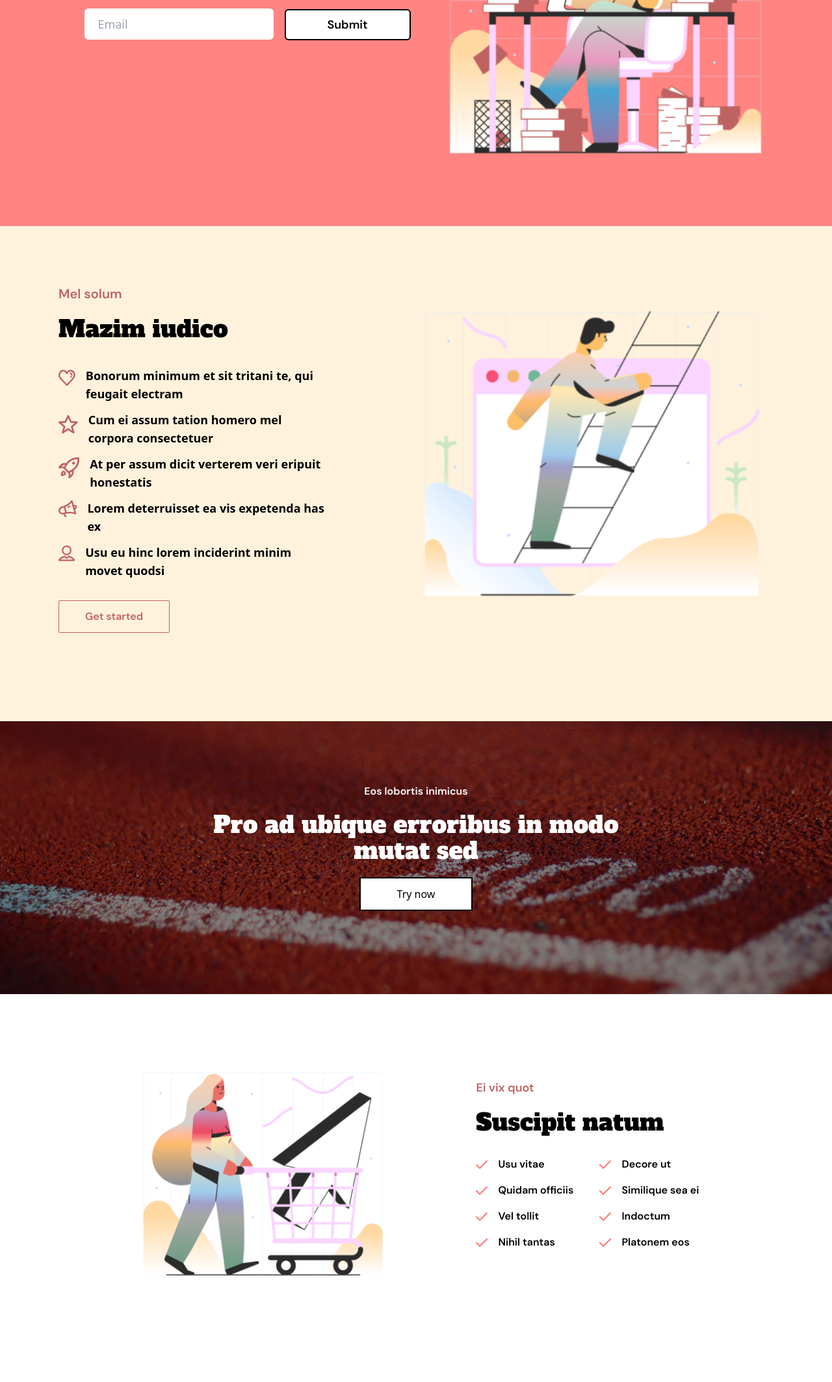
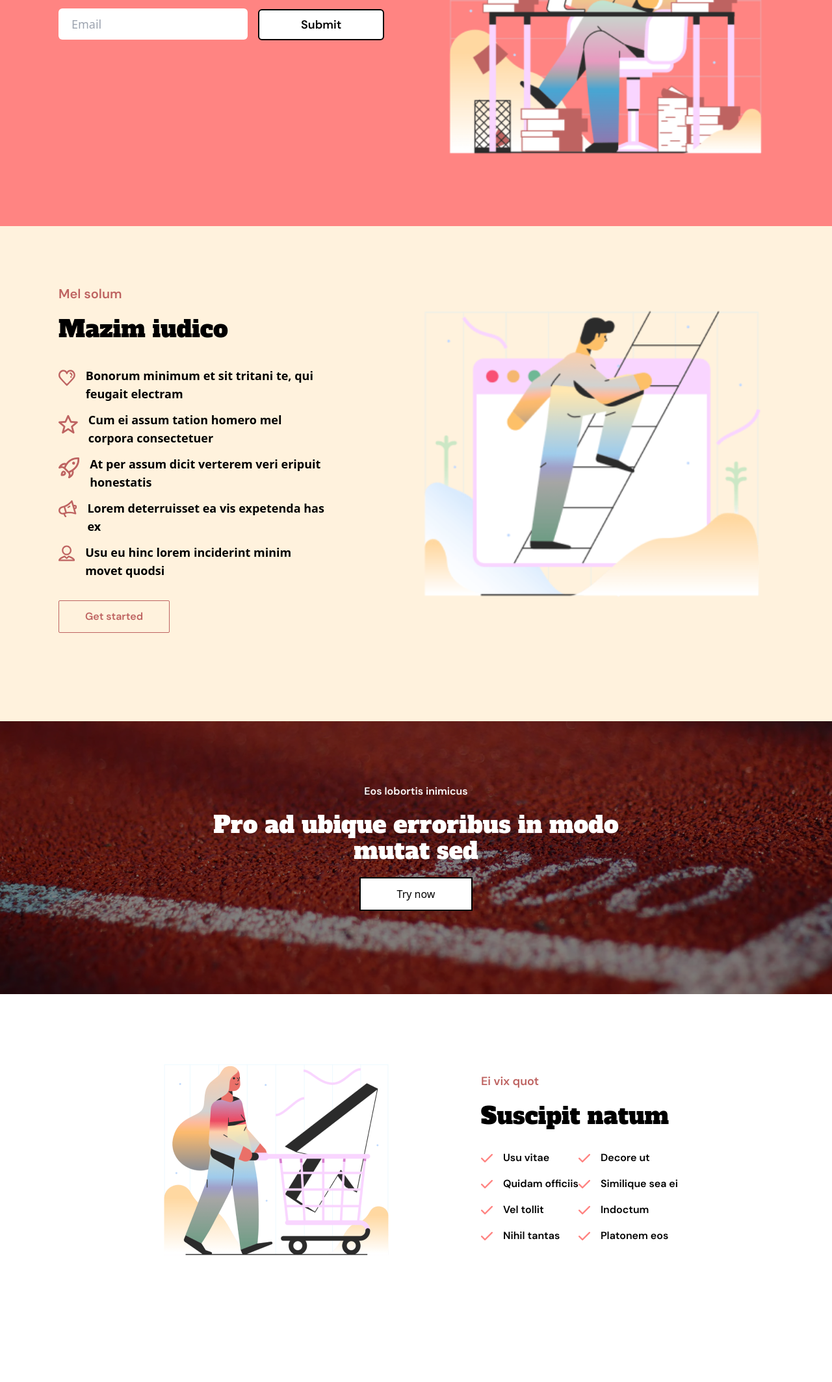
Before and after one commit to AnubisArt/WBA-tailwind-web, a website: page src/index.html in a window 1280 px wide. Shown: the part 363-2490 px from the top of the page at 65% size. After the commit the page ends 2364 px from the top, so only its background shows below. Drawn offline with Linux system fonts and the light colour scheme.

Commit message:
Revert "def, sm, md, lg, xl, 2xl"
This reverts commit 73cb66a7886fc24b2bcd782b7906eb33c0c4a4c3.

```diff
--- a/src/index.html
+++ b/src/index.html
@@ -14,9 +14,9 @@
     <link href="https://fonts.googleapis.com/css2?family=Alfa+Slab+One&display=swap" rel="stylesheet">
 </head>
 
-<body class="flex-1 sm:justify-content">
-    <div class="bg-[#FF8482] text-white p-[16px] lg:px-[90px] ">
-        <div class="flex flex-row items-center justify-between pt-[16px] lg:pb-20 ">
+<body class="flex-1 sm:justify-content-center">
+    <div class="bg-[#FF8482] text-white p-[16px] lg:px-[90px]">
+        <div class="flex flex-row items-center justify-between pt-[16px] lg:pb-20">
             <h2 class="font-alfa-slab-one text-4xl flex lg:flex-5">LOGO</h2>
             <div class="hidden lg:contents ">
                 <div class="flex-2">
@@ -36,21 +36,21 @@
                 </svg>
             </div>
         </div>
-        <div class="lg:flex lg:flex-row sm:flex sm:justify-center sm:text-center sm:flex-col">
-            <div class="">
+        <div class="lg:flex lg:flex-row">
+            <div>
 
                 <p class="font-dm-sans mt-[13px] mb-[23px] text-xl font-semibold">Delectus instructior</p>
                 <h1 class="font-alfa-slab-one text-5xl lg:text-6xl">Vide legimus consectetuer</h1>
                 <input type="text" title="Email" placeholder="Email"
-                    class=" w-full lg:w-1/2 h-12 px-5 mt-10 rounded-md text-lg sm:w-1/2" />
+                    class=" w-full lg:w-1/2 h-12 px-5 mt-10 rounded-md text-lg" />
                 <button type="button"
                     class="bg-white text-black w-1/2 lg:w-1/3 lg:ml-3 rounded-md h-12 mt-5 font-dm-sans border-2 border-black text-lg font-semibold">Submit</button>
             </div>
-            <img src="../assets/marginalia-productive-work.png" class="lg:w-[750px] sm:w-1/2 sm:self-center" />
+            <img src="../assets/marginalia-productive-work.png" class="lg:w-[750px]" />
         </div>
     </div>
-    <div class="bg-[#FFF2DD] p-[16px] lg:p-[90px] sm:flex sm:justify-center lg:flex-none">
-        <div class="lg:flex lg:flex-row lg:items-stretch lg:gap-32 ">
+    <div class="bg-[#FFF2DD] p-[16px] lg:p-[90px]">
+        <div class="lg:flex lg:flex-row lg:items-stretch lg:gap-32">
             <div>
                 <p class="pt-[61px] lg:pt-0 font-dm-sans text-xl text-[#BE6361] font-semibold">Mel solum </p>
                 <h1 class="font-alfa-slab-one text-4xl mt-[21px] mb-[37px]">Mazim iudico</h1>
@@ -122,13 +122,13 @@
             <button type="button" class="bg-white text-black border-black p-3 px-14 border-2"> Try now</button>
         </div>
     </div>
-    <div class="bg-white p-[16px] lg:p-[90px] lg:justify-center lg:flex sm:flex sm:justify-center">
-        <div class="lg:flex lg:flex-row lg:items-stretch lg:gap-32 ">
-            <img src="../assets/marginalia-online-shopping.png" class="lg:w-[400px]" />
+    <div class="bg-white p-[16px]lg:p-[90px] lg:justify-center lg:flex">
+        <div class="lg:flex lg:flex-row lg:items-stretch lg:gap-32 lg:mt-20">
+            <img src="../assets/marginalia-online-shopping.png" />
             <div class="lg:mt-10">
                 <p class="text-lg font-semibold font-dm-sans text-[#BE6361] mb-5">Ei vix quot </p>
                 <h1 class="font-alfa-slab-one text-4xl mb-8">Suscipit natum</h1>
-                <div class="flex flex-row justify-between font-dm-sans font-semibold sm:justify-start sm:gap-10">
+                <div class="flex flex-row justify-between font-dm-sans font-semibold">
                     <div>
                         <div class="flex items-center gap-4 mb-4">
                             <svg width="18" height="13" viewBox="0 0 18 13" fill="none"
```
Also changed, not shown: src/output.css.
